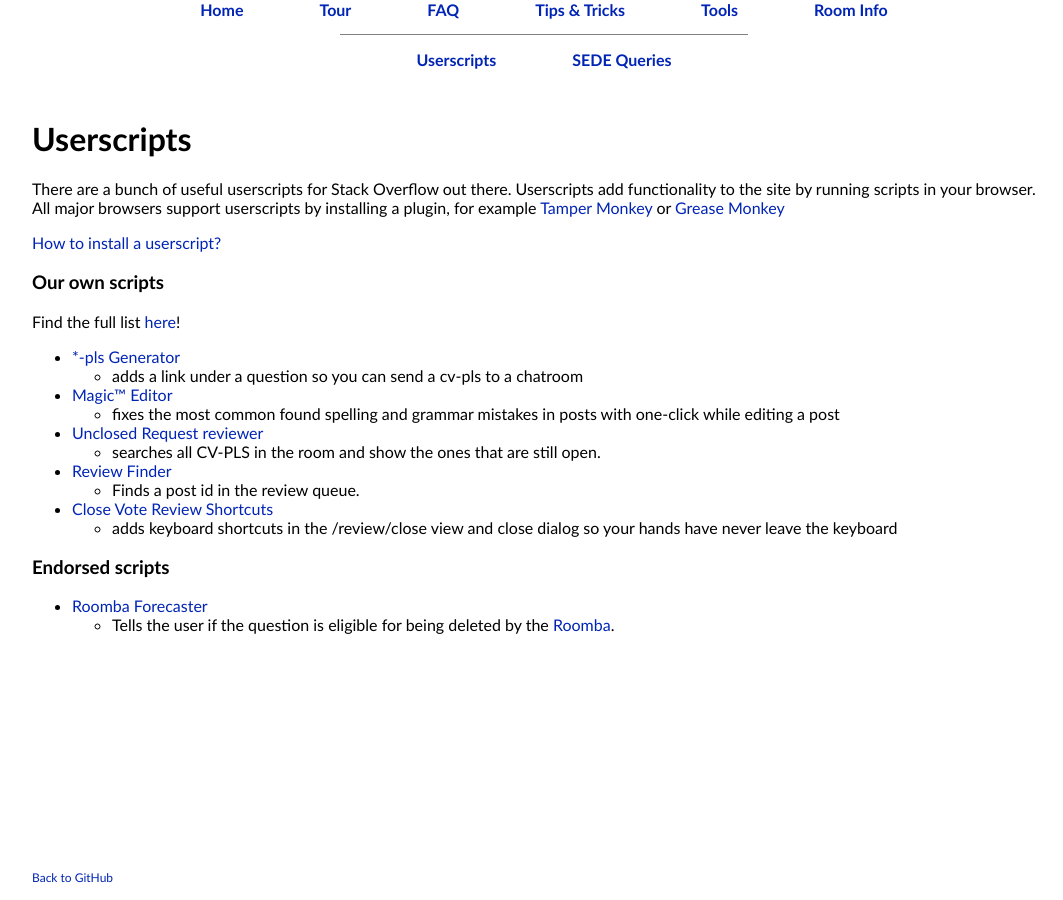
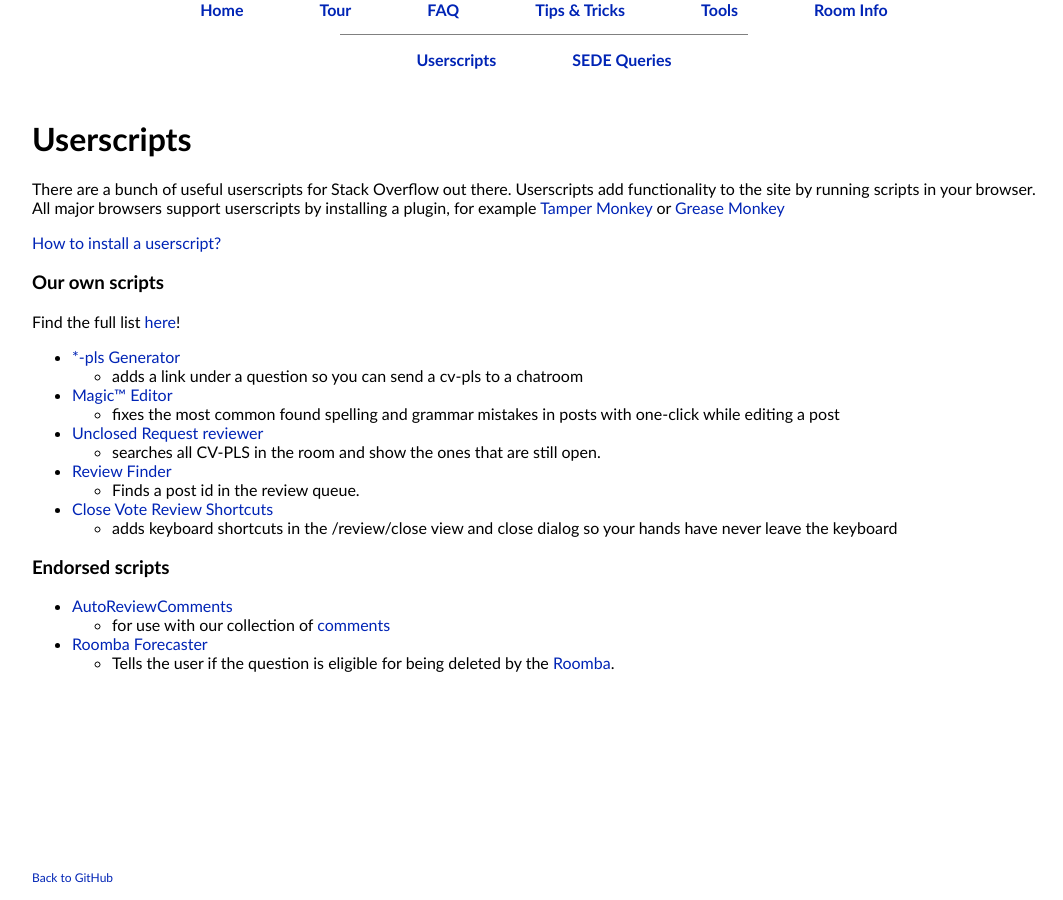
Before and after one commit to SO-Close-Vote-Reviewers/SO-Close-Vote-Reviewers.github.io, a Jekyll site: the page built from tools/_posts/2016-06-05-userscripts.md, in a window 1280 px wide. Shown: the whole page, without its empty margins (96-1159 px from the left). Built offline with Jekyll 4.4.1, drawn with Linux system fonts in a browser that asks for light colours.

Commit message:
added auto comments

```diff
--- a/tools/_posts/2016-06-05-userscripts.md
+++ b/tools/_posts/2016-06-05-userscripts.md
@@ -30,5 +30,7 @@ Find the full list [here](https://github.com/SO-Close-Vote-Reviewers/UserScripts
 
 ### Endorsed scripts
 
+ - [AutoReviewComments](http://stackapps.com/questions/2116/autoreviewcomments-pro-forma-comments-for-se)
+   - for use with our collection of [comments](https://github.com/SO-Close-Vote-Reviewers/auto-comments)
  - [Roomba Forecaster](https://github.com/makyen/StackExchange-userscripts/tree/master/Roomba-Forecaster)
    - Tells the user if the question is eligible for being deleted by the [Roomba](http://stackoverflow.com/help/roomba).
```
